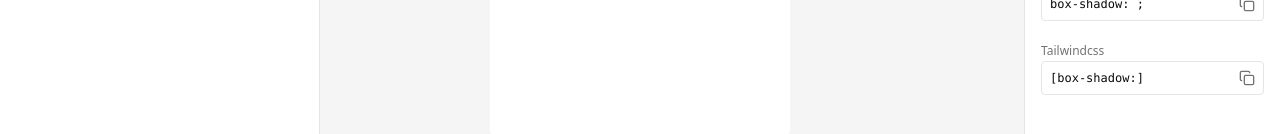
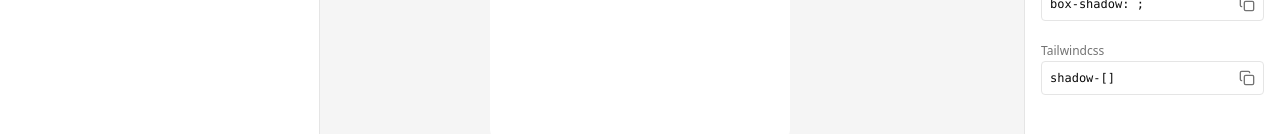
Before and after one commit to IsluCobian/shadows, a Next.js app: page / in a window 1280 px wide. Shown: the part 412-546 px from the top of the page. Built offline with nearby package versions, Linux system fonts and the light colour scheme.

Commit message:
fix: correct Tailwind CSS code format in ShadowCodePreview component

```diff
--- a/src/components/ShadowCodePreview.tsx
+++ b/src/components/ShadowCodePreview.tsx
@@ -52,7 +52,7 @@ export default function ShadowCodePreview({ shadows }: Props) {
           Tailwindcss
         </label>
         <div className="bg-background relative flex overflow-clip rounded border p-2 font-mono text-xs">
-          <code>[box-shadow:{tailwind}]</code>
+          <code>shadow-[{tailwind}]</code>
           <button
             onClick={() => copy(tailwind)}
             className="text-muted-foreground hover:text-foreground absolute top-2 right-2"
```
